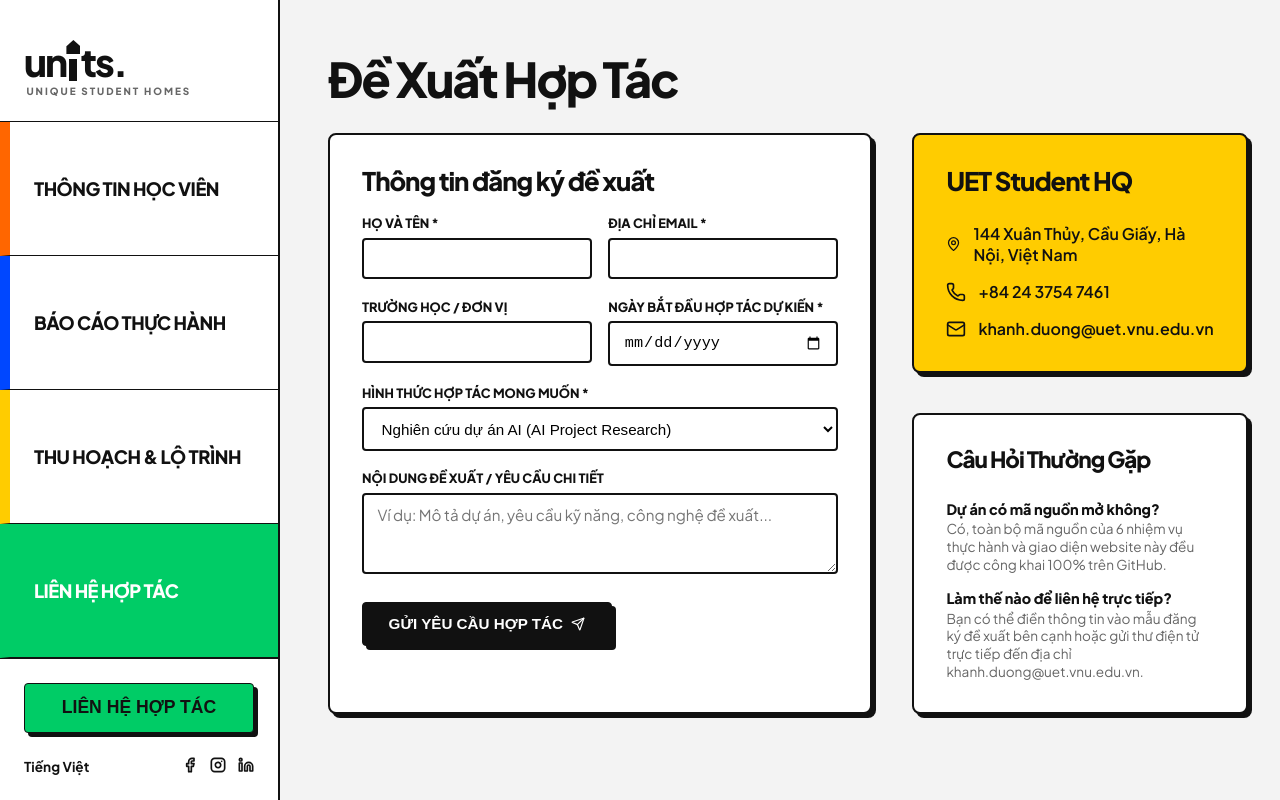
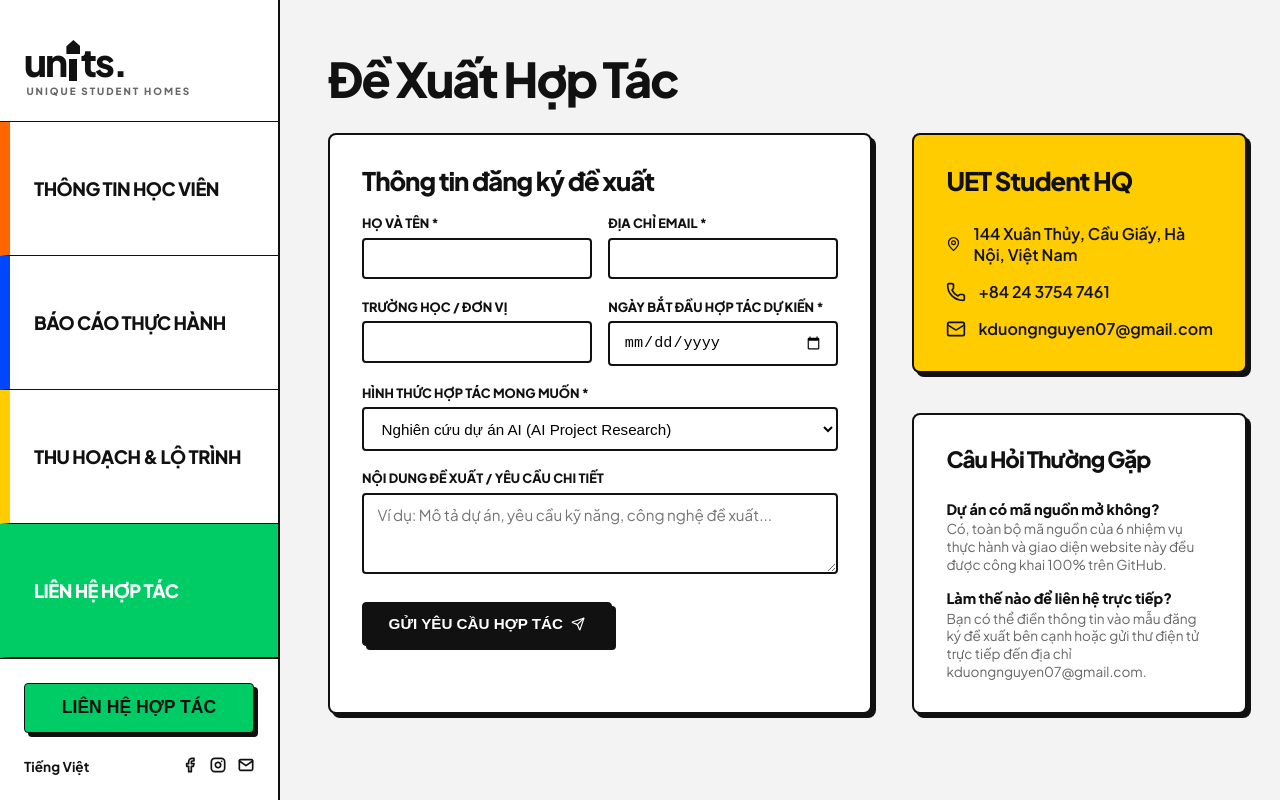
Before and after one commit to kduongnguyen07/my-portfolio, a React (Vite) app in the folder my-portfolio/: page / in a window 1280 px wide. Both pictures are taken after a click on the element "LIÊN HỆ HỢP TÁC". Built offline with nearby package versions, Linux system fonts and the light colour scheme.

Commit message:
Update personal information with correct Facebook, Instagram, and Gmail links

```diff
--- a/my-portfolio/src/components/ContactView.jsx
+++ b/my-portfolio/src/components/ContactView.jsx
@@ -165,7 +165,7 @@ export default function ContactView() {
                 </div>
                 <div style={{ display: 'flex', alignItems: 'center', gap: '0.75rem' }}>
                   <Mail size={20} />
-                  <span>khanh.duong@uet.vnu.edu.vn</span>
+                  <span>kduongnguyen07@gmail.com</span>
                 </div>
               </div>
             </div>
@@ -185,7 +185,7 @@ export default function ContactView() {
                 <div>
                   <div style={{ fontWeight: 800, fontSize: '0.9rem' }}>Làm thế nào để liên hệ trực tiếp?</div>
                   <p style={{ fontSize: '0.85rem', color: 'var(--text-muted)', marginTop: '0.15rem', lineHeight: '1.3' }}>
-                    Bạn có thể điền thông tin vào mẫu đăng ký đề xuất bên cạnh hoặc gửi thư điện tử trực tiếp đến địa chỉ khanh.duong@uet.vnu.edu.vn.
+                    Bạn có thể điền thông tin vào mẫu đăng ký đề xuất bên cạnh hoặc gửi thư điện tử trực tiếp đến địa chỉ kduongnguyen07@gmail.com.
                   </p>
                 </div>
               </div>
--- a/my-portfolio/src/components/Sidebar.jsx
+++ b/my-portfolio/src/components/Sidebar.jsx
@@ -52,23 +52,22 @@ export default function Sidebar({ activeTab, setActiveTab }) {
           </a>
 
           <div className="social-links">
-            <a href="#fb" className="social-icon" aria-label="Facebook" onClick={(e) => e.preventDefault()}>
+            <a href="https://fb.com/kduongnguyen07" target="_blank" rel="noopener noreferrer" className="social-icon" aria-label="Facebook">
               <svg viewBox="0 0 24 24" width="16" height="16" stroke="currentColor" strokeWidth="2.5" fill="none" strokeLinecap="round" strokeLinejoin="round">
                 <path d="M18 2h-3a5 5 0 0 0-5 5v3H7v4h3v8h4v-8h3l1-4h-4V7a1 1 0 0 1 1-1h3z"></path>
               </svg>
             </a>
-            <a href="#ig" className="social-icon" aria-label="Instagram" onClick={(e) => e.preventDefault()}>
+            <a href="https://www.instagram.com/lov_necrosid3/" target="_blank" rel="noopener noreferrer" className="social-icon" aria-label="Instagram">
               <svg viewBox="0 0 24 24" width="16" height="16" stroke="currentColor" strokeWidth="2.5" fill="none" strokeLinecap="round" strokeLinejoin="round">
                 <rect x="2" y="2" width="20" height="20" rx="5" ry="5"></rect>
                 <path d="M16 11.37A4 4 0 1 1 12.63 8 4 4 0 0 1 16 11.37z"></path>
                 <line x1="17.5" y1="6.5" x2="17.51" y2="6.5"></line>
               </svg>
             </a>
-            <a href="#ln" className="social-icon" aria-label="LinkedIn" onClick={(e) => e.preventDefault()}>
+            <a href="mailto:kduongnguyen07@gmail.com" className="social-icon" aria-label="Email">
               <svg viewBox="0 0 24 24" width="16" height="16" stroke="currentColor" strokeWidth="2.5" fill="none" strokeLinecap="round" strokeLinejoin="round">
-                <path d="M16 8a6 6 0 0 1 6 6v7h-4v-7a2 2 0 0 0-2-2 2 2 0 0 0-2 2v7h-4v-7a6 6 0 0 1 6-6z"></path>
-                <rect x="2" y="9" width="4" height="12"></rect>
-                <circle cx="4" cy="4" r="2"></circle>
+                <path d="M4 4h16c1.1 0 2 .9 2 2v12c0 1.1-.9 2-2 2H4c-1.1 0-2-.9-2-2V6c0-1.1.9-2 2-2z"></path>
+                <polyline points="22,6 12,13 2,6"></polyline>
               </svg>
             </a>
           </div>
```
